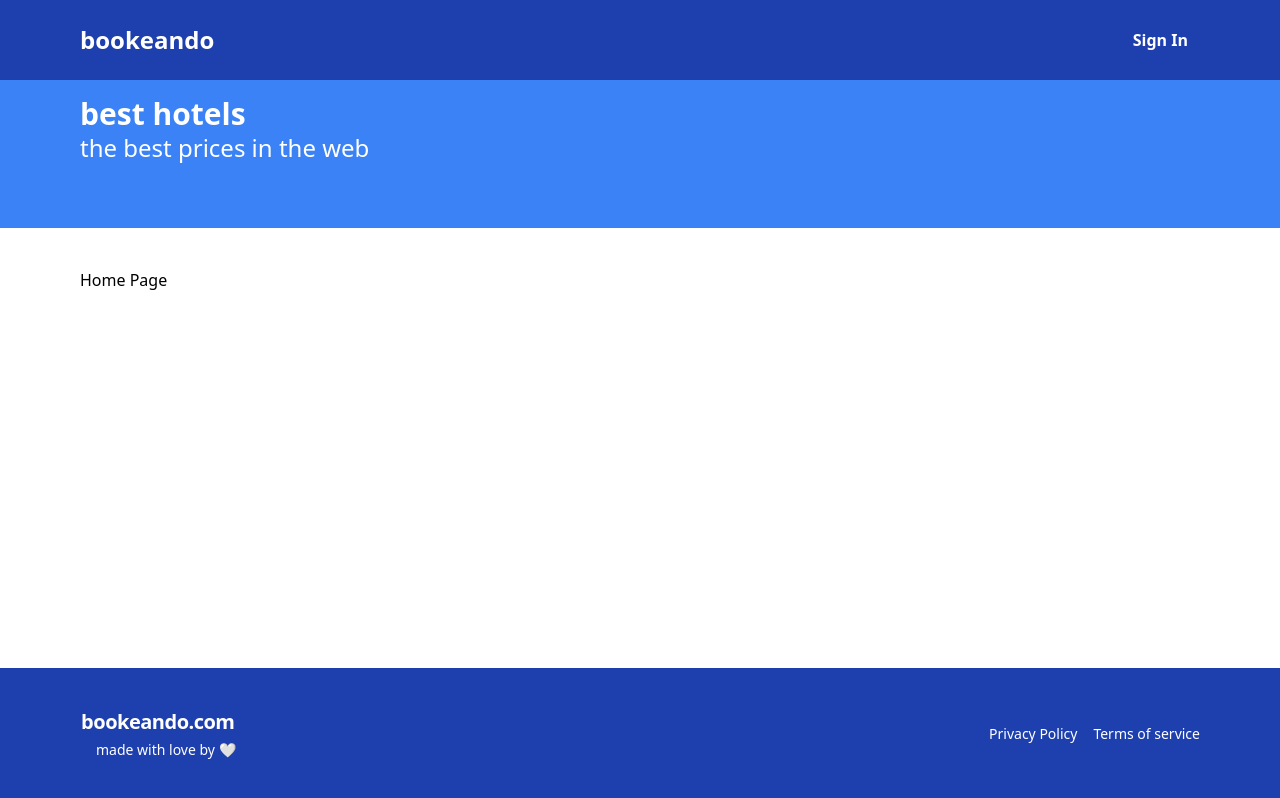
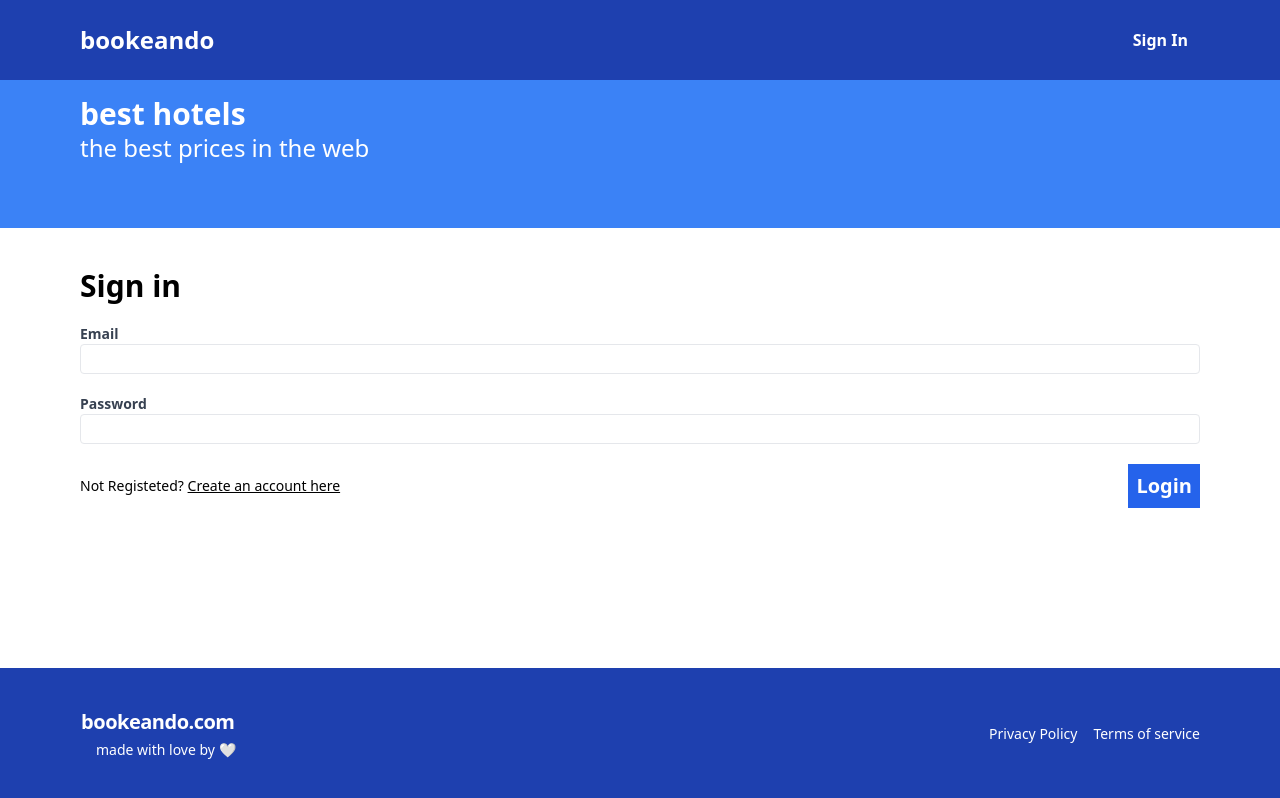
Before and after one commit to ssanjua/booking-web, a React (Vite) app in the folder frontend/: page /sign-in in a window 1280 px wide. Before the commit this address led to /. Built offline with nearby package versions, Linux system fonts and the light colour scheme; no server answers.

Commit message:
sign in and sign out

```diff
--- a/frontend/src/App.tsx
+++ b/frontend/src/App.tsx
@@ -6,6 +6,7 @@
 } from "react-router-dom";
 import Layout from "./layouts/Layout";
 import Register from "./pages/Register";
+import SignIn from "./pages/SignIn";
 
 const App = () => {
     return (
@@ -29,6 +30,12 @@
             </Layout>
             }
           />
+          <Route path="/sign-in" element={
+            <Layout>
+              <SignIn />
+            </Layout>
+            }
+          />
           <Route path="*" element={<Navigate to="/"/>} />
         </Routes>
       </Router>
--- a/frontend/src/api-client.ts
+++ b/frontend/src/api-client.ts
@@ -1,4 +1,5 @@
 import { RegisterFormData } from "./pages/Register";
+import { SignInFormData } from "./pages/SignIn";
 
 const API_BASE_URL = import.meta.env.VITE_API_BASE_URL
 
@@ -19,14 +20,42 @@
     }
 };
 
+export const signIn = async (formData: SignInFormData) => {
+    const response = await fetch(`${API_BASE_URL}/api/auth/login`, {
+        method: "POST",
+        credentials: "include",
+        headers: {
+            "Content-Type": "application/json"
+        },
+        body: JSON.stringify(formData)
+    })
+
+    const body = await response.json()
+    if( !response.ok) {
+        throw new Error(body.message)
+    }
+    return body
+}
+
 export const validateToken = async () => {
     const response = await fetch(`${API_BASE_URL}/api/auth/validate-token`, {
       credentials: "include",
     });
 
     if (!response.ok) {
-        throw new Error("Token invalid");
+      throw new Error("Token invalid in api-client");
     }
 
     return response.json();
   };
+
+export const signOut = async () => {
+    const response = await fetch(`${API_BASE_URL}/api/auth/logout`, {
+        credentials: "include",
+        method: "POST"
+    });
+
+    if (!response.ok) {
+        throw new Error("Error during sing out")
+    }
+};
--- a/frontend/src/components/Header.tsx
+++ b/frontend/src/components/Header.tsx
@@ -1,5 +1,6 @@
 import { Link } from "react-router-dom";
 import { useAppContext } from "../contexts/AppContext";
+import SignOutButton from "./SignOutButton";
 
 
 const Header = () => {
@@ -15,9 +16,13 @@
             <span className="flex space-x-2">
                 { isLoggedIn ? (
                 <>
-                    <Link to="/my-bookings">My bookings</Link>
-                    <Link to="my-hotels">My Hotels</Link>
-                    <button>Sign out</button>
+                    <Link
+                        className="flex items-center text-white px-3 font-bold hover:bg-white"
+                        to="/my-bookings">My bookings</Link>
+                    <Link
+                        className="flex items-center text-white px-3 font-bold hover:bg-white"
+                        to="my-hotels">My Hotels</Link>
+                    <SignOutButton />
                 </>
                 ) : (
                     <Link
--- /dev/null
+++ b/frontend/src/components/SignOutButton.tsx
@@ -0,0 +1,32 @@
+import { useMutation, useQueryClient } from "react-query";
+import * as apiClient from "../api-client";
+import { useAppContext } from "../contexts/AppContext";
+
+const SignOutButton = () => {
+
+    const queryClient = useQueryClient()
+    const { showToast } = useAppContext()
+    const mutation = useMutation(apiClient.signOut, {
+        onSuccess: async () => {
+            await queryClient.invalidateQueries("validateToken")
+            showToast({ message: "Signed out!", type: "SUCCESS" })
+        },
+        onError: (error: Error) => {
+            showToast({ message: error.message, type: "ERROR" })
+        }
+    });
+
+    const handleClick = () => {
+        mutation.mutate()
+    }
+
+  return (
+    <button
+        onClick={handleClick}
+        className="bg-white text-blue-600 px-3 font-bold hover:bg-gray-200">
+            Sign Out
+        </button>
+  )
+}
+
+export default SignOutButton;
--- a/frontend/src/pages/Register.tsx
+++ b/frontend/src/pages/Register.tsx
@@ -1,5 +1,5 @@
 import { useForm } from "react-hook-form";
-import { useMutation } from "react-query";
+import { useMutation, useQueryClient } from "react-query";
 import * as apiClient from "../api-client"
 import { useAppContext } from "../contexts/AppContext";
 import { useNavigate } from "react-router-dom";
@@ -14,13 +14,15 @@
 
 const Register = () => {
 
+    const queryClient = useQueryClient()
     const navigate = useNavigate();
     const { showToast } = useAppContext();
     const { register, watch, handleSubmit, formState: { errors } } = useForm<RegisterFormData>();
 
     const mutation = useMutation(apiClient.register, {
-        onSuccess: () => {
+        onSuccess: async () => {
             showToast({message: "Registration success!", type: "SUCCESS"})
+            await queryClient.invalidateQueries("validateToken")
             navigate("/")
         },
         onError: (error: Error) => {
--- /dev/null
+++ b/frontend/src/pages/SignIn.tsx
@@ -0,0 +1,75 @@
+import { useForm } from "react-hook-form";
+import { useMutation, useQueryClient } from "react-query";
+import * as apiClient from "../api-client";
+import { useAppContext } from "../contexts/AppContext";
+import { Link, useNavigate } from "react-router-dom";
+
+export type SignInFormData = {
+    email: string;
+    password: DOMStringList;
+}
+
+const SignIn = () => {
+    const { showToast } = useAppContext()
+    const navigate = useNavigate()
+    const queryClient = useQueryClient()
+    const { register, formState: { errors }, handleSubmit } = useForm<SignInFormData>();
+
+    const mutation = useMutation(apiClient.signIn, {
+        onSuccess: async () => {
+            showToast({message: "Sign in successfull", type: "SUCCESS"})
+            await queryClient.invalidateQueries("validateToken")
+            navigate("/")
+            console.log("user has been signed in")
+        }, onError: (error: Error) => {
+            showToast({ message: error.message, type: "ERROR"})
+        }
+    })
+
+    const onSubmit = handleSubmit((data) => {
+        mutation.mutate(data)
+    })
+
+  return (
+    <form className="flex flex-col gap-5" onSubmit={onSubmit}>
+        <h2 className="text-3xl font-bold">Sign in</h2>
+        <label className="text-gray-700 text-sm font-bold flex-1">
+            Email
+            <input type="email" className="border rounded w-full py-1 px-2 font-normal"
+                {...register("email", {required: "This field is required"})} />
+                {errors.email && (
+                <span className="text-red-500" >{errors.email.message}</span>
+            )}
+            </label>
+            <label className="text-gray-700 text-sm font-bold flex-1">
+                Password
+                <input
+                    type="password"
+                    className="border rounded w-full py-1 px-2 font-normal"
+                    {...register("password", {
+                        required: "This field is required",
+                        minLength: {
+                            value: 6,
+                            message: "Password must be at least 6 characters"
+                        },
+                    })}
+                />
+                    {errors.password && (
+                    <span className="text-red-500" >{errors.password.message}</span>
+                )}
+            </label>
+            <span className="flex items-center justify-between">
+                <span className="text-sm">
+                    Not Registeted? <Link className="underline" to="/register">Create an account here</Link>
+                </span>
+                <button
+                    type="submit"
+                    className="bg-blue-600 text-white p-2 font-bold hover:bg-blue-500 text-xl">
+                    Login
+                </button>
+            </span>
+    </form>
+  )
+}
+
+export default SignIn;
```
Also changed, not shown: 1 other file (tests, documents, lock files or other folders). Lines whose indentation alone changed are shown as unchanged.
